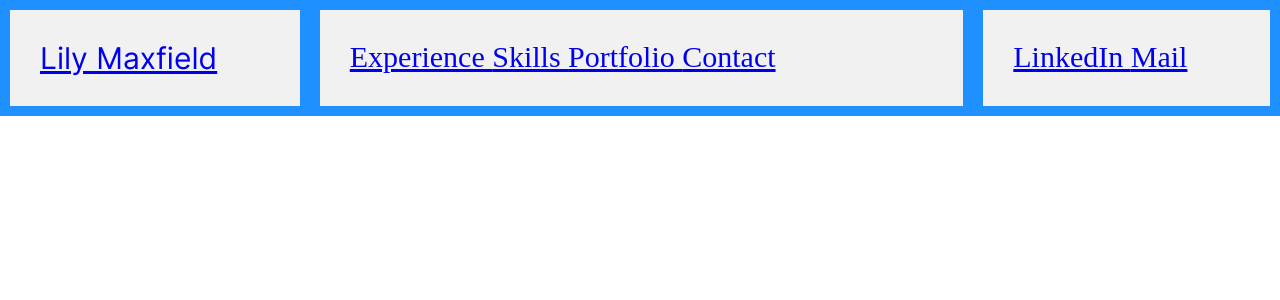
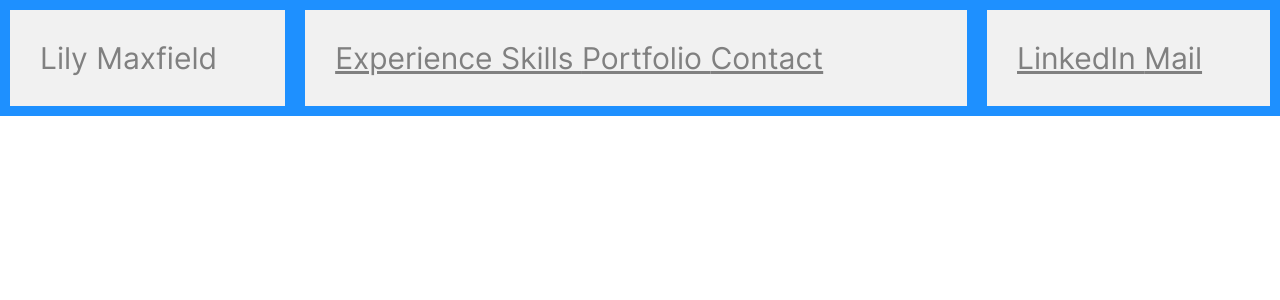
Before and after one commit to lily-maxfield/lminfo_site, a PHP site: page /views/header/header.html in a window 1280 px wide. Shown: the top 300 px of the page. Run offline with PHP 8.4, Linux system fonts and the light colour scheme.

Commit message:
LM - Changed header to use ext CSS, and added more styles site wide

```diff
--- a/assets/css/lminfo_styles.css
+++ b/assets/css/lminfo_styles.css
@@ -1,15 +1,35 @@
 @font-face {
-    font-family: "inter-regular";
+    font-family: "inter";
     src: url("../fonts/inter/static/Inter-Regular.ttf") format('truetype');
 }
 
-.site-logo {
-    /*color: gray;
-    text-decoration-line: none;*/
-    font-family: "inter-regular";
+.lminfo-logo {
+    color: gray;
+    text-decoration-line: none;
+    font-family: "inter";
 }
 
 .lminfo-h1 {
-    /*color: gray;*/
-    font-family: "inter-regular";
+    color: gray;
+    font-family: "inter";
 }
+
+.lminfo-h2 {
+    color: gray;
+    font-family: "inter";
+}
+
+.lminfo-h3 {
+    color: gray;
+    font-family: "inter";
+}
+
+.lminfo-h4 {
+    color: gray;
+    font-family: "inter";
+}
+
+.lminfo-p {
+    color: gray;
+    font-family: "inter";
+}
--- /dev/null
+++ b/views/header/header.css
@@ -0,0 +1,27 @@
+.flex-container {
+    display: flex;
+    background-color: DodgerBlue;
+}
+
+.flex-container > div {
+    background-color: #f1f1f1;
+    margin: 10px;
+    padding: 30px;
+    font-size: 30px;
+}
+
+.navlinks {
+    color: gray;
+    font-family: "inter";
+}
+
+.socials {
+    color: gray;
+    font-family: "inter";
+}
+
+.site-logo {
+    color: gray;
+    text-decoration-line: none;
+    font-family: "inter";
+}
--- a/views/header/header.html
+++ b/views/header/header.html
@@ -4,19 +4,7 @@
 <head>
     <meta charset="utf-8" />
     <link rel="stylesheet" href="assets/css/lminfo_styles.css">
-    <style>
-        .flex-container {
-            display: flex;
-            background-color: DodgerBlue;
-        }
-
-        .flex-container > div {
-            background-color: #f1f1f1;
-            margin: 10px;
-            padding: 30px;
-            font-size: 30px;
-        }
-    </style>
+    <link rel="stylesheet" href="views/header/header.css">
 </head>
 <body style="margin:0;padding:0">
     <header>
@@ -27,24 +15,24 @@
                 </a>
             </div>
             <div style="flex-grow: 3">
-                <a href="https://lilymaxfield.info/experience">
+                <a href="https://lilymaxfield.info/experience" class="navlinks">
                     Experience
                 </a>
-                <a href="https://lilymaxfield.info/skills">
+                <a href="https://lilymaxfield.info/skills" class="navlinks">
                     Skills
                 </a>
-                <a href="https://lilymaxfield.info/portfolio">
+                <a href="https://lilymaxfield.info/portfolio" class="navlinks">
                     Portfolio
                 </a>
-                <a href="https://lilymaxfield.info/contact">
+                <a href="https://lilymaxfield.info/contact" class="navlinks">
                     Contact
                 </a>
             </div>
             <div style="flex-grow: 1">
-                <a href="https://linkedin.com/in/lilymaxfield">
+                <a href="https://linkedin.com/in/lilymaxfield" class="socials">
                     LinkedIn
                 </a>
-                <a href="mailto:lilymaxfield@outlook.com">
+                <a href="mailto:lilymaxfield@outlook.com" class="socials">
                     Mail
                 </a>
             </div>
```
